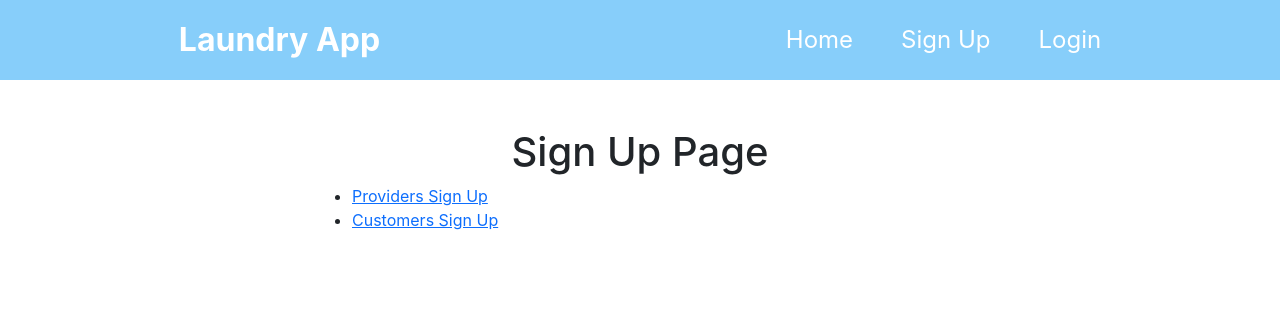
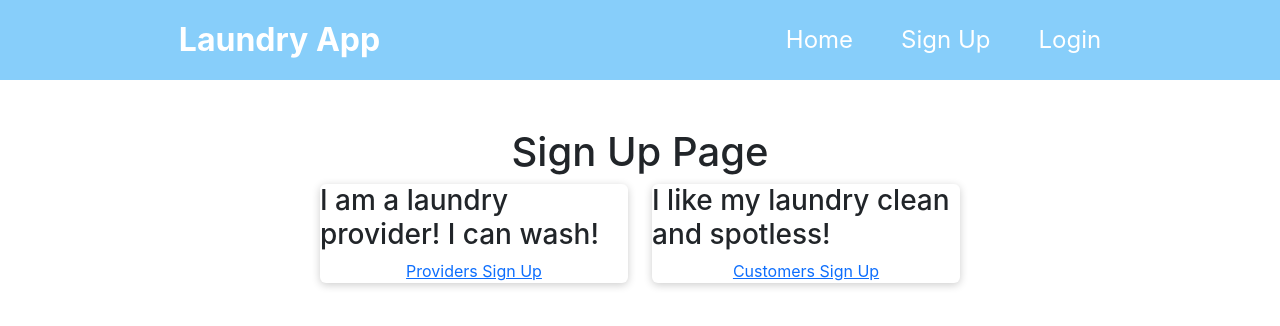
Before and after one commit to michaelchang106/laundryApp, a React (Create React App) app in the folder front/: page /SignUp in a window 1280 px wide. Shown: the top 326 px of the page. Built offline with nearby package versions, Linux system fonts and the light colour scheme.

Commit message:
changed signup message

```diff
--- a/front/src/pages/SignUp.js
+++ b/front/src/pages/SignUp.js
@@ -1,17 +1,32 @@
 import { Link } from "react-router-dom";
+import Card from "../components/ui/Card";
 
 function SignUp() {
   return (
     <div>
       <h1>Sign Up Page</h1>
-      <ul>
-        <li key="signUpProviders">
-          <Link to="/signUpProviders">Providers Sign Up</Link>
-        </li>
-        <li key="signUpCustomers">
-          <Link to="/signUpCustomers">Customers Sign Up</Link>
-        </li>
-      </ul>
+      <div className="row">
+        <div className="col-6 d-flex justify-content-center">
+          <Card>
+            <div className="d-flex justify-content-center">
+              <h3>I am a laundry provider! I can wash!</h3>
+            </div>
+            <div className="d-flex justify-content-center">
+              <Link to="/signUpProviders">Providers Sign Up</Link>
+            </div>
+          </Card>
+        </div>
+        <div className="col-6 ">
+          <Card>
+            <div className="d-flex justify-content-center">
+              <h3>I like my laundry clean and spotless!</h3>
+            </div>
+            <div className="d-flex justify-content-center">
+              <Link to="/signUpCustomers">Customers Sign Up</Link>
+            </div>
+          </Card>
+        </div>
+      </div>
     </div>
   );
 }
```
